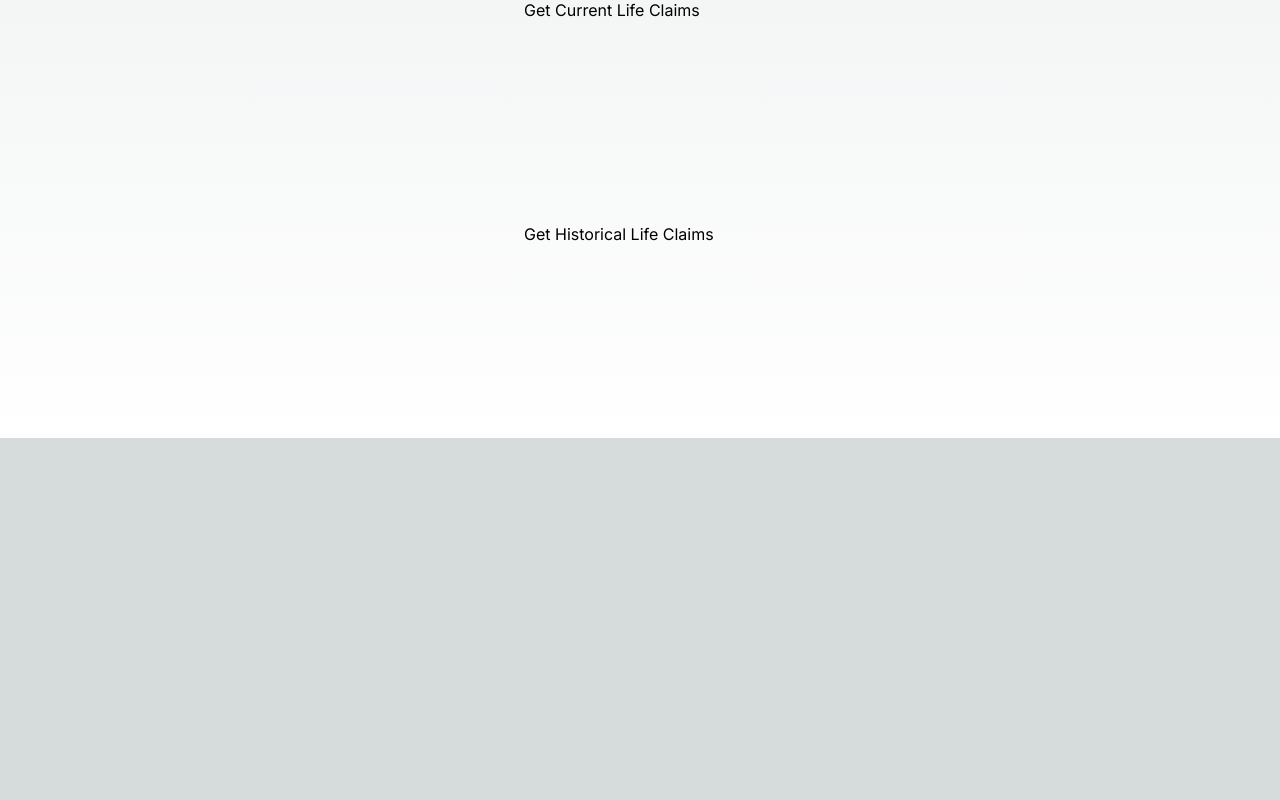
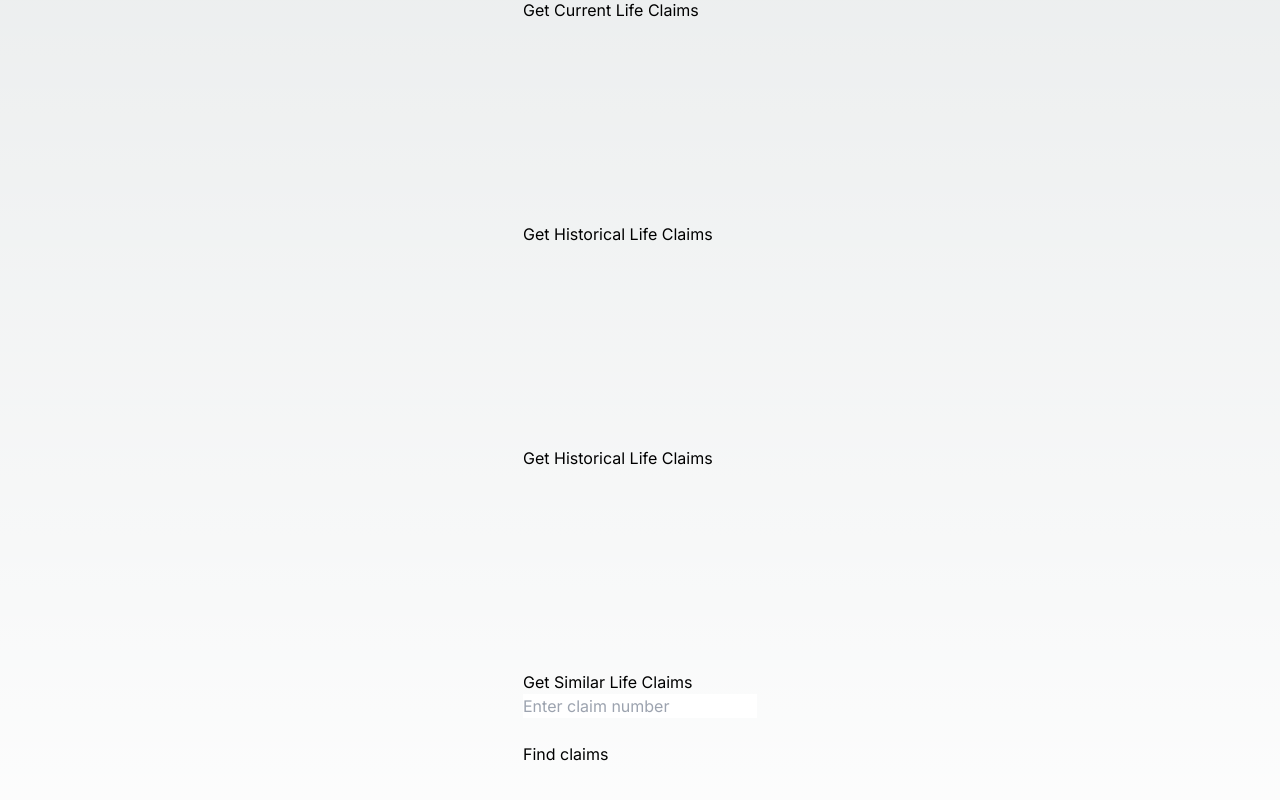
Before and after one commit to ganeshasapu/easyclaim, a Next.js app in the folder frontend/: page / in a window 1280 px wide. Shown: the part 1202-2002 px from the top of the page. Before the commit the page ends 1640 px from the top, so only its background shows below. Built offline with nearby package versions, Linux system fonts and the light colour scheme.

Commit message:
Frontend update to find similar claims + runtime optimization for similar claim search

```diff
--- a/frontend/app/ClientComponent.tsx
+++ b/frontend/app/ClientComponent.tsx
@@ -16,6 +16,7 @@ export default function ClientComponent() {
   const [name, setName] = useState('');
   const [age, setAge] = useState('');
   const [result, setResult] = useState<UserData | null>(null);
+  const [inputClaimNumber, setInputClaimNumber] = useState('');
 
   const handleSearchClick = async () => {
     alert(`Searching for user with ${inputValue}`);
@@ -166,6 +167,21 @@ export default function ClientComponent() {
     }
   }
 
+  const getSimilarLifeClaims = async () => {
+    try{
+      const apiUrl = '/api/get_similar_life/' + inputClaimNumber;
+      const response = await fetch(apiUrl);
+      console.log(response.json);
+      if (!response.ok) {
+        throw new Error('could not get similar life claims');
+      }
+      const data = await response.json() as Array<LifeClaim>;
+      console.log(data);
+    }catch(error) {
+      console.log('error getting similar life claims: ', error);
+    }
+  }
+
 
   return (
     <main className="flex min-h-screen flex-col items-center justify-between p-24">
@@ -210,6 +226,12 @@ export default function ClientComponent() {
         <button onClick={getCurrentLifeClaims}>Get Current Life Claims</button>
         <div className='h-[200px]'></div>
         <button onClick={getHistoricalLifeClaims}>Get Historical Life Claims</button>
+        <div className='h-[200px]'></div>
+        <button onClick={getHistoricalLifeClaims}>Get Historical Life Claims</button>
+        <div className='h-[200px]'></div>
+        <h1>Get Similar Life Claims</h1>
+        <input type='text' value={inputClaimNumber} onChange={(e) => setInputClaimNumber(e.target.value)} placeholder='Enter claim number'/>
+        <br></br><br></br><button onClick={getSimilarLifeClaims}>Find claims</button>
       </div>
     </main>
   );
```
Also changed, not shown: 2 other files (tests, documents, lock files or other folders).
